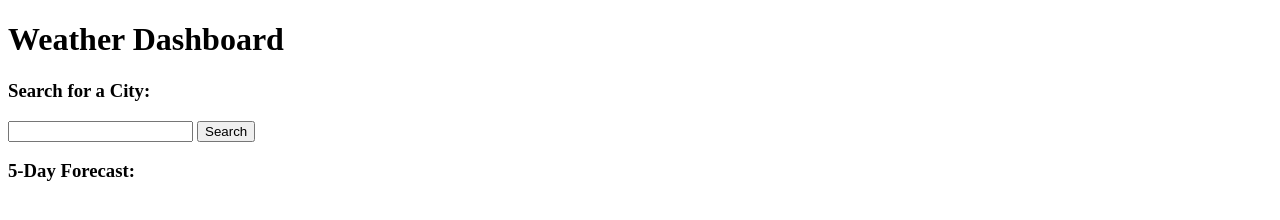
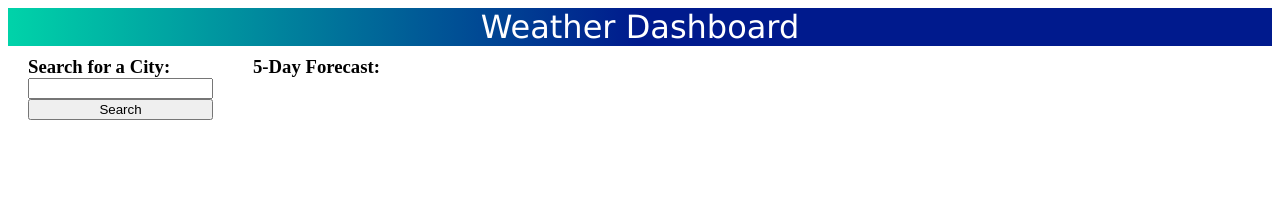
Before and after one commit to lmintsys/api-weather-dashboard, a plain HTML site: page index.html in a window 1280 px wide. Drawn offline with Linux system fonts and the light colour scheme.

Commit message:
added basic css styles

```diff
--- a/index.html
+++ b/index.html
@@ -4,7 +4,7 @@
     <meta charset="UTF-8" />
     <meta name="viewport" content="width=device-width, initial-scale=1.0" />
     <meta http-equiv="X-UA-Compatible" content="ie=edge" />
-    <link rel="stylesheet" href=".style.css" />
+    <link rel="stylesheet" href="./style.css" />
     <title>Weather Dashboard</title>
   </head>
   <body>
--- a/style.css
+++ b/style.css
@@ -0,0 +1,36 @@
+body, .side-menu, #search {
+    display:flex;
+    flex-direction:column;
+}
+
+header {
+    text-align: center;
+    justify-content: center;
+    background-color: #001a8d;
+    background-image: linear-gradient(to right, #00d3a9, #001a8d, #001a8d);
+    color: white;
+
+}
+
+main {
+    display:flex;
+    flex-direction:row;
+}
+
+h1, h3 {
+    margin-block-start: 0;
+    margin-block-end: 0;
+}
+
+h1 {
+    font-family: verdana, sans-serif;
+    font-weight: normal;
+}
+.side-menu {
+
+    padding: 10px 20px;
+}
+
+.weather-dashboard {
+    padding: 10px 20px;
+}
```
